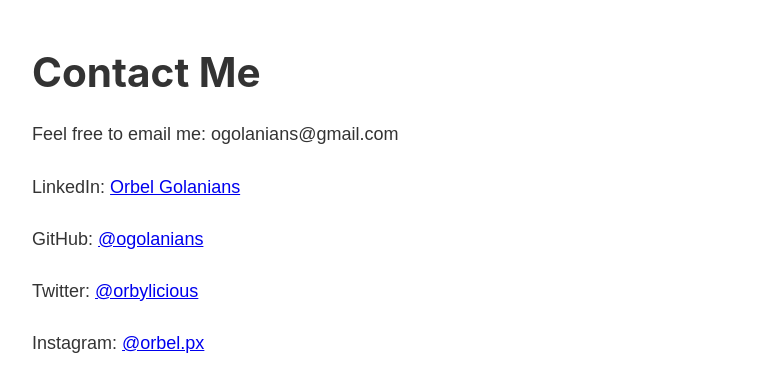
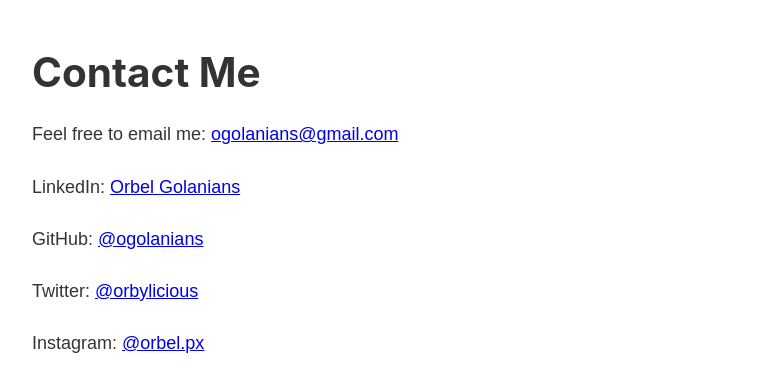
Before and after one commit to ogolanians/orbel-io, a Gatsby site: page /contact in a window 1280 px wide. Shown: the part 248-640 px from the top of the page, without its empty margins (251-1028 px from the left). Built offline with nearby package versions, Linux system fonts and the light colour scheme; Gatsby itself is replaced by a stand-in of ours.

Commit message:
Mailto link added to contact page.

```diff
--- a/src/pages/contact.js
+++ b/src/pages/contact.js
@@ -6,7 +6,10 @@
   return (
     <Layout>
       <h1>Contact Me</h1>
-      <p>Feel free to email me: ogolanians@gmail.com</p>
+      <p>
+        Feel free to email me:{" "}
+        <a href="mailto:ogolanians@gmail.com">ogolanians@gmail.com</a>
+      </p>
       <p>
         LinkedIn:{" "}
         <a
```
